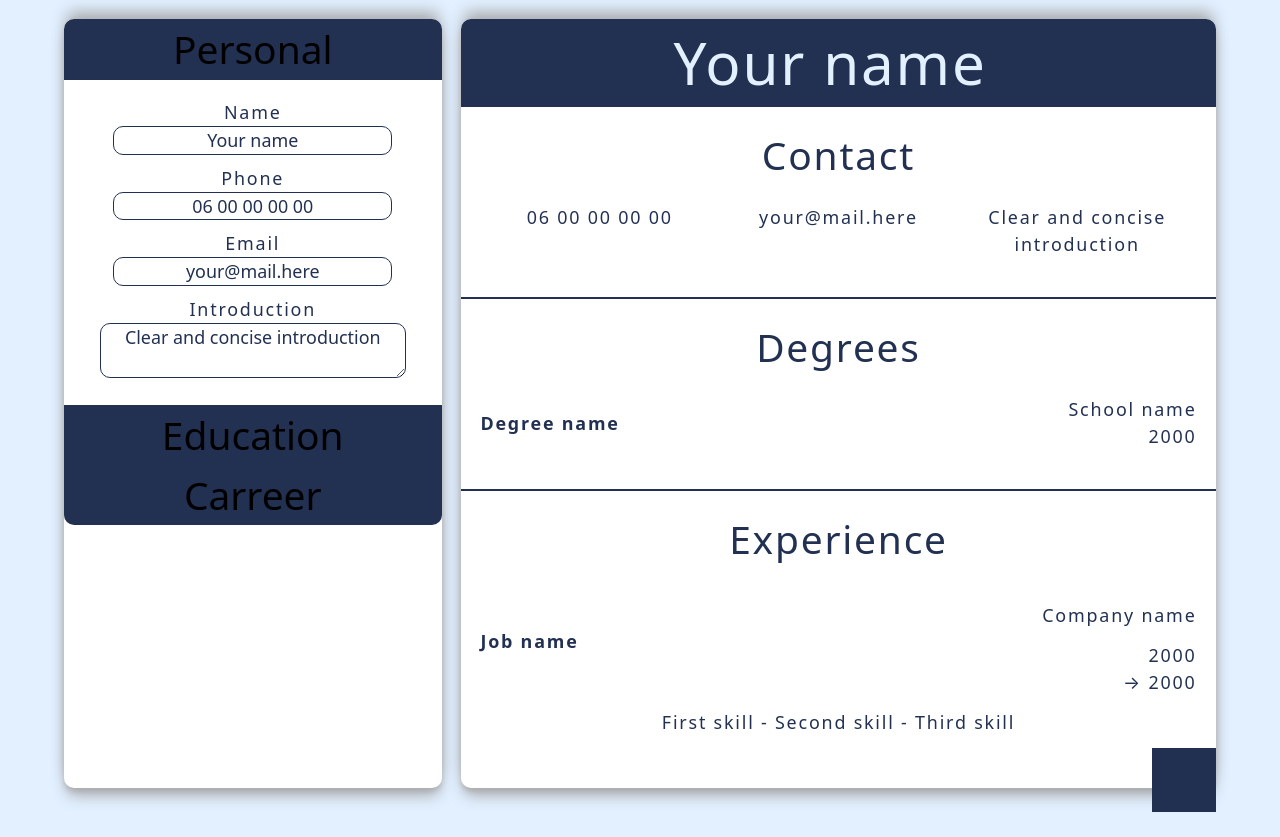
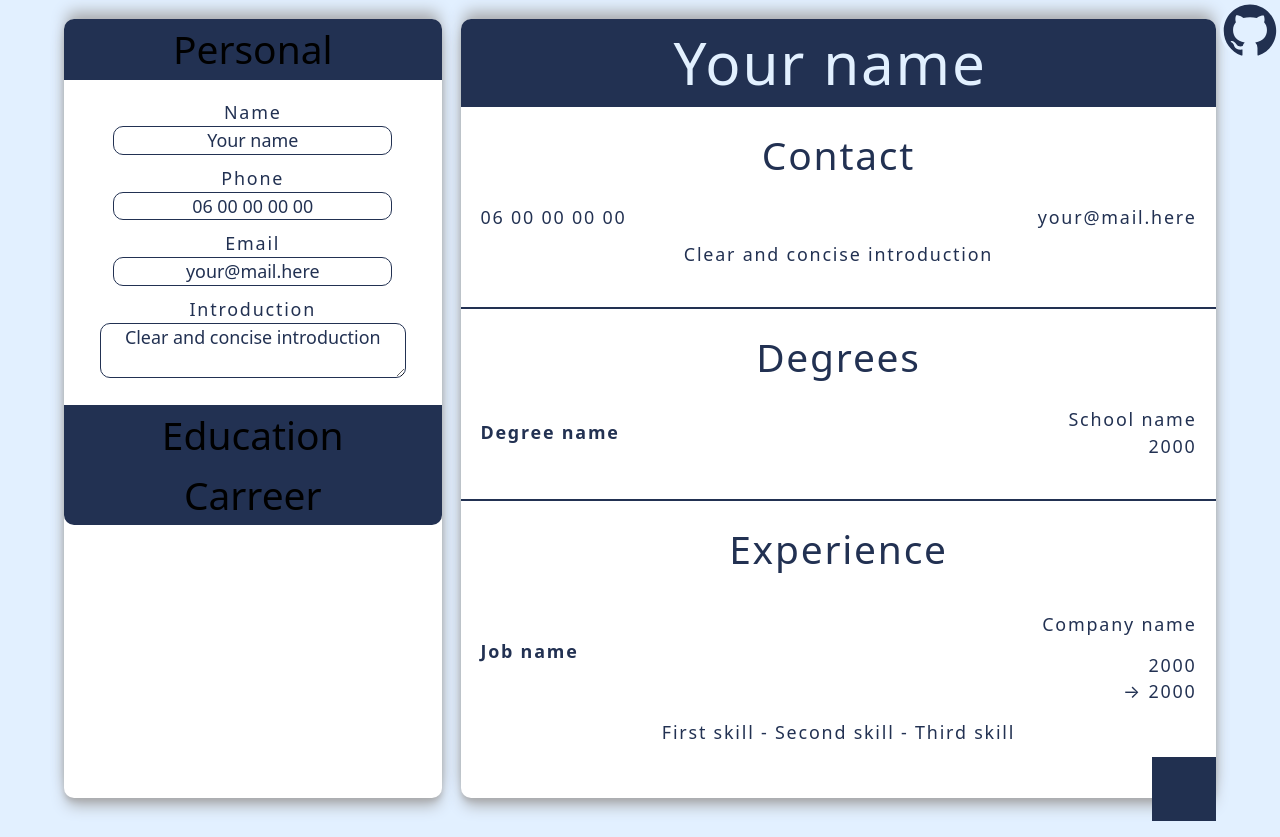
Before and after one commit to Franchuphone/cv-app, a React (Vite) app: page / in a window 1280 px wide. Built offline with nearby package versions, Linux system fonts and the light colour scheme; grey boxes are pictures that could not be loaded.

Commit message:
add: button to github repo feat: local storage for all user datas

```diff
--- a/src/components/App.jsx
+++ b/src/components/App.jsx
@@ -2,7 +2,7 @@ import "../styles/App.css";
 import { Preview } from "./Preview";
 import { Personal, Educational, Professional } from "./Editor";
 import { ButtonAddCategory, ButtonPdf } from "./Buttons";
-import { useState } from "react";
+import { useState, useEffect } from "react";
 import { EducationalInfo, PersonalInfo, ProfessionalInfo } from "./Objects";
 
 function App() {
@@ -24,14 +24,30 @@ function App() {
       ["first skill", "second skill", "third skill"],
     );
 
-  console.log(InitialProfessional);
-
-  const [dataPersonal, setDataPersonal] = useState(InitialPersonal),
-    [dataEducational, setDataEducational] = useState([InitialEducational]),
-    [dataProfessional, setDataProfessional] = useState([InitialProfessional]),
+  const [dataPersonal, setDataPersonal] = useState(
+      () => JSON.parse(localStorage.getItem("dataPersonal")) || InitialPersonal,
+    ),
+    [dataEducational, setDataEducational] = useState(
+      () =>
+        JSON.parse(localStorage.getItem("dataEducational")) || [
+          InitialEducational,
+        ],
+    ),
+    [dataProfessional, setDataProfessional] = useState(
+      () =>
+        JSON.parse(localStorage.getItem("dataProfessionnal")) || [
+          InitialProfessional,
+        ],
+    ),
     [isVisible, setIsVisible] = useState("personal"),
     onToggle = (section) =>
       section === isVisible ? setIsVisible(null) : setIsVisible(section);
+
+  useEffect(() => {
+    localStorage.setItem("dataPersonal", JSON.stringify(dataPersonal));
+    localStorage.setItem("dataEducational", JSON.stringify(dataEducational));
+    localStorage.setItem("dataProfessional", JSON.stringify(dataProfessional));
+  }, [dataPersonal, dataEducational, dataProfessional]);
 
   return (
     <>
--- a/src/main.jsx
+++ b/src/main.jsx
@@ -3,9 +3,20 @@ import { createRoot } from "react-dom/client";
 import "./styles/modern-reset.css";
 import "./styles/main.css";
 import App from "./components/App.jsx";
+import { ButtonGithub } from "./components/Buttons.jsx";
+import { createPortal } from "react-dom";
+
+function Root() {
+  return (
+    <>
+      {createPortal(<ButtonGithub />, document.body)}
+      <App />
+    </>
+  );
+}
 
 createRoot(document.getElementById("root")).render(
   <StrictMode>
-    <App />
+    <Root />
   </StrictMode>,
 );
--- a/src/styles/Preview.css
+++ b/src/styles/Preview.css
@@ -1,10 +1,26 @@
 .contact {
   display: flex;
+  flex-wrap: wrap;
   justify-content: space-between;
   padding: var(--size) 0;
+  row-gap: calc(0.5 * var(--size));
 
   > * {
-    width: 50%;
+    flex: 1;
+    text-align: auto;
+  }
+
+  > *:nth-child(even) {
+    text-align: right;
+  }
+
+  > *:nth-child(odd) {
+    text-align: left;
+  }
+
+  > *:last-child {
+    flex-basis: 100%;
+    text-align: center;
   }
 
   @media (max-width: 500px) {
--- a/src/styles/main.css
+++ b/src/styles/main.css
@@ -65,11 +65,11 @@
 body {
   margin: 0;
   background-color: var(--light-color);
+  position: relative;
 }
 
 #root {
   width: min(90%, 1200px);
-  /* min-width: 90%; */
   margin: auto;
   text-align: center;
   border-inline: 1px solid var(--border);
@@ -177,3 +177,20 @@ textarea:focus {
 .react-datepicker__input-container > input {
   max-width: 100%;
 }
+
+#button-github {
+  background: var(--light-color);
+  border-radius: 50%;
+  position: absolute;
+  z-index: 10;
+  top: 0;
+  right: 0;
+  height: max(5vw, 5vh);
+  max-height: 60px;
+  aspect-ratio: 1/1;
+  padding: 0;
+
+  > img {
+    height: 100%;
+  }
+}
```
